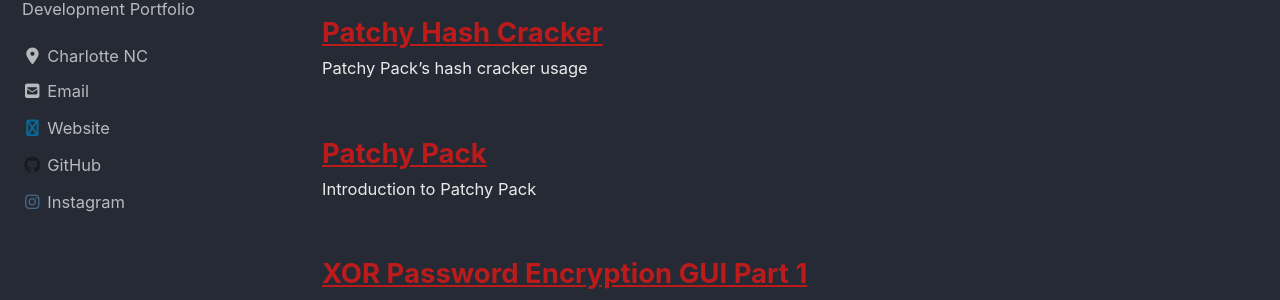
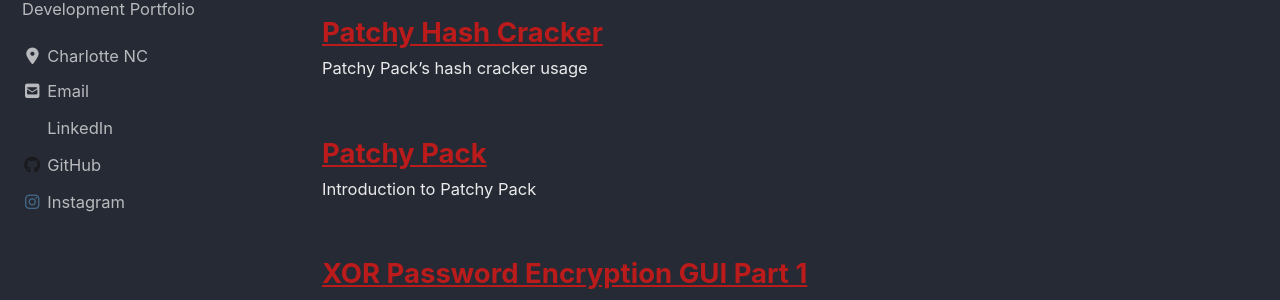
Before and after one commit to Patchyst/Patchyst.github.io, a Jekyll site: the page built from index.html, in a window 1280 px wide and 900 px high, scrolled down 501 px. Shown: the part 166-466 px from the top of the window. Built offline with Jekyll 4.4.1, drawn with Linux system fonts in a browser that asks for light colours; cached includes are drawn as plain includes; nearby versions of some CDN libraries; the list of posts is cut into pages by our own code.

Commit message:
Update _config.yml

```diff
--- a/_config.yml
+++ b/_config.yml
@@ -116,8 +116,8 @@ author:
     - label: "Email"
       icon: "fas fa-fw fa-envelope-square"
       url: "https://patchyst.github.io/about/"
-    - label: "Website"
-      icon: "fas fa-fw fa-linkedin"
+    - label: "LinkedIn"
+      icon: "fas fa-fw fa-website"
       url: "https://www.linkedin.com/in/patrick-story-090b39180/"
     - label: "GitHub"
       icon: "fab fa-fw fa-github"
```
